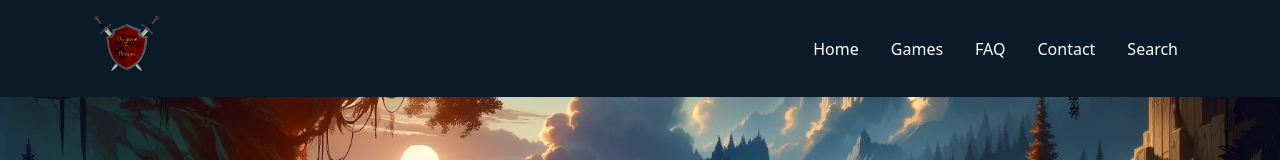
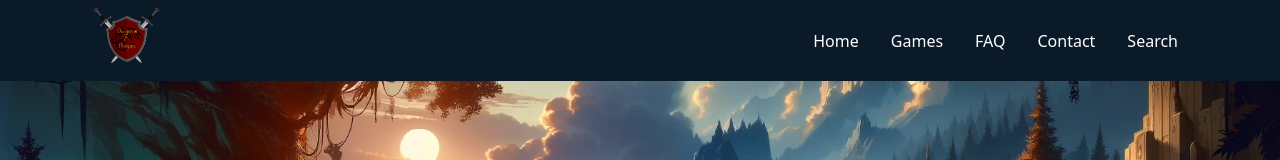
Before and after one commit to OgataiKhan/gmfinder-frontend, a Vue app: page / in a window 1280 px wide. Shown: the top 160 px of the page. Built offline with nearby package versions, Linux system fonts and the light colour scheme; no server answers.

Commit message:
feat: padding container

```diff
--- a/src/components/AppHeader.vue
+++ b/src/components/AppHeader.vue
@@ -6,9 +6,7 @@ export default {
 
 <template>
   <header>
-    <div
-      class="container d-flex justify-content-between align-items-center py-2"
-    >
+    <div class="container d-flex justify-content-between align-items-center">
       <!-- navbar -->
       <nav class="navbar navbar-expand-md text-center flex-grow-1">
         <div class="container-fluid">
```
